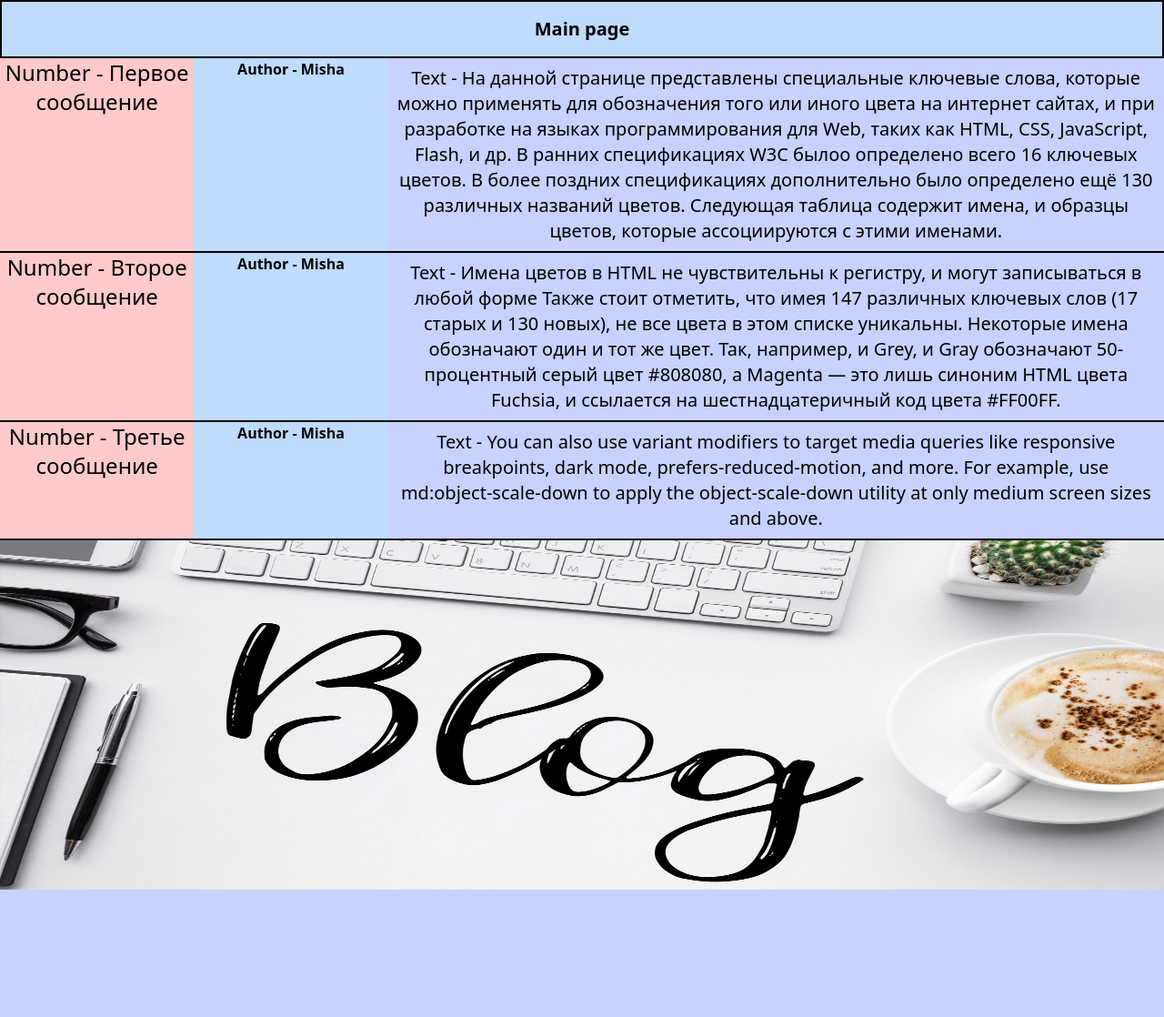
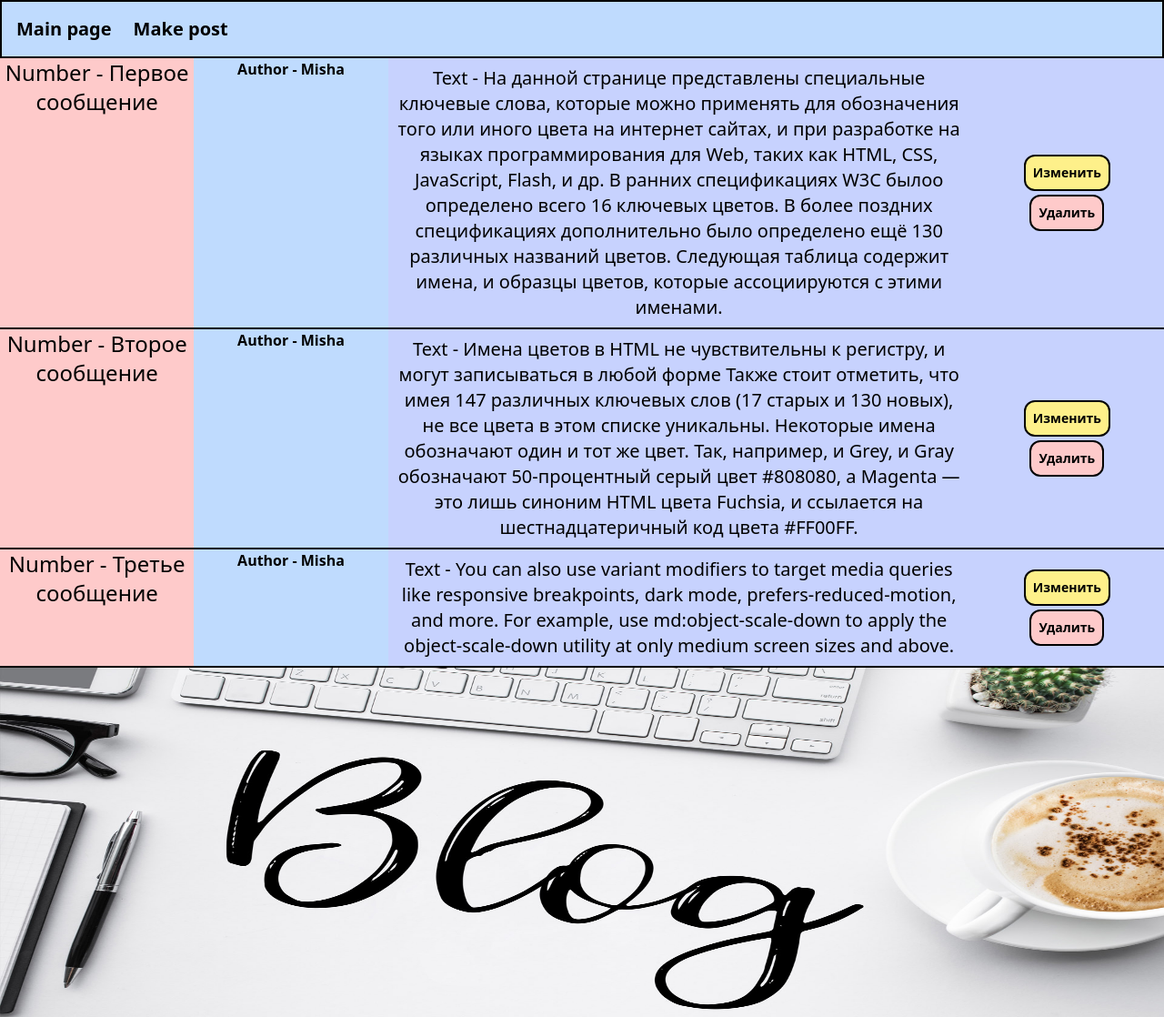
Before and after one commit to hailMeh/Django_BLOG-CRUD, a Django app: page / in a window 1280 px wide. Shown: the whole page at 91% size. Before the commit the page ends 978 px from the top, so only its background shows below. Run offline with Django 4.2, Linux system fonts and the light colour scheme; data comes from the database, SQL or seed files in the repository; both versions use the stored data as it was after the commit; some libraries are stand-ins or nearby versions.

Commit message:
Add Edit,Delete options for posts, also used reverse and lazy_reverse method for Post models.py

```diff
--- a/blog_coop/models.py
+++ b/blog_coop/models.py
@@ -1,4 +1,6 @@
 from django.db import models
+from django.urls import reverse
+
 
 # Create your models here.
 
@@ -10,3 +12,8 @@ class Post(models.Model):
 
     def __str__(self):
         return self.title
+
+    # Настраивает редирект данной модели, желательно использовать в каждом объекте,
+    # при удалении views.py -> succsess_url = reverse_lazy('')
+    def get_absolute_url(self):
+        return reverse('post_details', args=[str(self.id)])
--- a/blog_coop/urls.py
+++ b/blog_coop/urls.py
@@ -1,7 +1,10 @@
 from django.urls import path
-from .views import IndexAsView, BlogDetailView
+from .views import IndexAsView, BlogDetailView, BlogCreateView, BlogEditView, BlogDeleteView
 
 urlpatterns = [
      path('', IndexAsView.as_view(), name='index'),
-     path('post/<int:pk>/', BlogDetailView.as_view(), name='post-details')
+     path('post/<int:pk>/', BlogDetailView.as_view(), name='post_details'),
+     path('post/new/', BlogCreateView.as_view(), name='post_new'),
+     path('post/<int:pk>/edit/', BlogEditView.as_view(), name='post_edit'),
+     path('post/<int:pk>/delete/', BlogDeleteView.as_view(), name='post_delete'),
 ]
--- a/blog_coop/views.py
+++ b/blog_coop/views.py
@@ -1,13 +1,34 @@
 from django.views.generic import ListView, DetailView
+from django.views.generic.edit import CreateView, UpdateView, DeleteView
 from .models import Post
+from django.urls import reverse_lazy
 # Create your views here.
 
 
 class IndexAsView(ListView):
+    model = Post
     template_name = 'index.html'
-    model = Post
 
 
 class BlogDetailView(DetailView):
     model = Post
     template_name = 'post_detail.html'
+
+
+class BlogCreateView(CreateView):
+    model = Post
+    template_name = 'post_new.html'
+    fields = ['title', 'author', 'body']
+
+
+class BlogEditView(UpdateView):
+    model = Post
+    template_name = 'post_edit.html'
+    fields = ['title', 'body']
+
+
+class BlogDeleteView(DeleteView):
+    model = Post
+    template_name = 'post_delete.html'
+    field = ['title']
+    success_url = reverse_lazy('index')
--- a/templates/base.html
+++ b/templates/base.html
@@ -8,9 +8,12 @@
 </head>
 <body>
 <div class="flex flex-row flex-wrap">
-<div class="basis-full bg-blue-200 text-xl font-bold text-center py-4 border-2 border-black"><a href="{% url 'index' %}">Main page</a></div>
-{% block content %}
-{% endblock %}
+    <div class="basis-full bg-blue-200 text-xl font-bold py-4 border-2 border-black flex flex-row">
+        <a href="{% url 'index' %}" class="px-4 hover:text-white">Main page</a>
+        <a href="{% url 'post_new' %}" class="px-2 hover:text-white">Make post</a>
+    </div>
+    {% block content %}
+    {% endblock %}
 </div>
 <div><img src="{% static 'images/blog.jpg' %}" alt="" class="h-96 w-full"></div>
 </body>
--- a/templates/index.html
+++ b/templates/index.html
@@ -2,12 +2,22 @@
 {% block title %}<title>MainPage</title>{% endblock %}
 {% block content %}
     {% for m in object_list %}
-        <a href="{% url 'post-details' m.pk %}"
+        <a href="{% url 'post_details' m.pk %}"
            class="basis-2/12 text-2xl text-center bg-red-200 border-b-2 border-black"><p
         >Number - {{ m.title }}</p>
         </a>
         <p class="basis-2/12 bg-blue-200 text-center font-bold border-b-2 border-black">Author - {{ m.author }}</p>
-        <p class="basis-8/12 text-xl text-center bg-indigo-200 border-b-2 border-black p-2 text-sm">Text
+        <p class="basis-6/12 text-xl text-center bg-indigo-200 border-b-2 border-black p-2">Text
             - {{ m.body }}</p>
+        <div class="basis-2/12 flex flex-col items-center bg-indigo-200 border-b-2 border-black justify-center gap-1">
+            <a href="{% url 'post_edit' m.pk %}"
+               class="text-sm font-bold bg-yellow-200 border-2 border-black p-2 hover:text-white rounded-xl">
+                Изменить
+            </a>
+        <a href="{% url 'post_delete' m.pk %}"
+               class="text-sm font-bold bg-red-200 border-2 border-black p-2 hover:text-white rounded-xl">
+                Удалить
+            </a>
+        </div>
     {% endfor %}
 {% endblock %}
--- a/templates/post_detail.html
+++ b/templates/post_detail.html
@@ -1,6 +1,7 @@
 {% extends 'base.html' %}
 {% block title %}<title>Post_Details</title>{% endblock %}
 {% block content %}
-    <div class="basis-2/4 text-xl bg-red-200 h-24 text-center py-2 font-bold">Номер сообщения -  {{ object.title }}</div>
-    <div class="basis-2/4 text-xl underline bg-yellow-200 h-24 text-center py-2">Автор поста -  {{ object.author }}</div>
+    <div class="basis-1/4 text-xl bg-red-200 h-24 text-center py-2 font-bold">Название сообщения - {{ object.title }} и {{ object.pk }}</div>
+    <div class="basis-1/4 text-xl underline bg-yellow-200 h-24 text-center py-2">Автор поста -  {{ object.author }}</div>
+    <div class="basis-2/4 text-xl underline bg-yellow-200 h-24 text-center py-2">Текст поста -  {{ object.body }}</div>
 {% endblock %}
```
Also changed, not shown: db.sqlite3.
